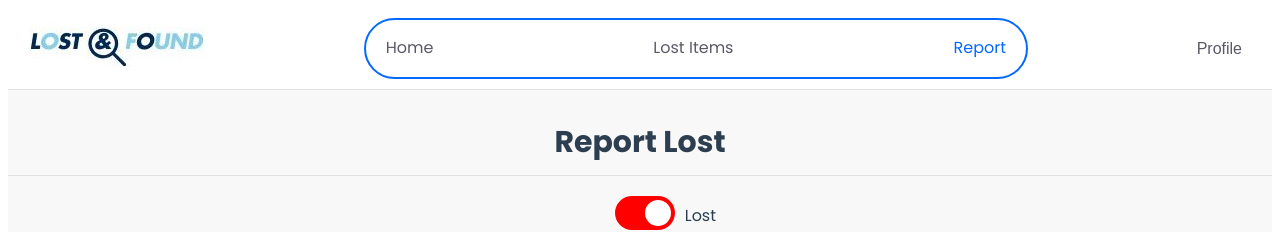
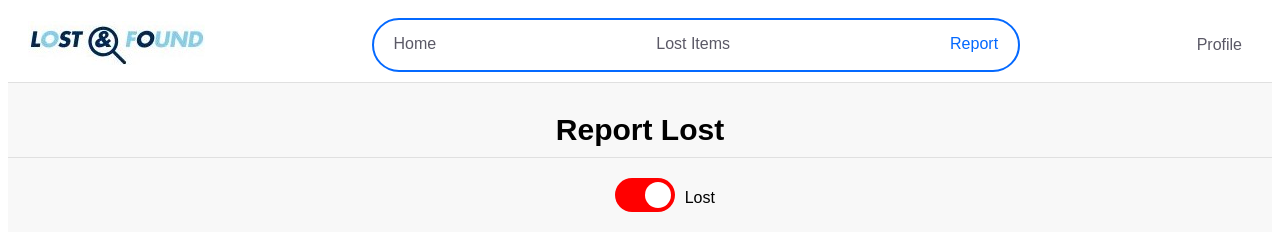
Before and after one commit to DevMohith/Lost-and-Found, a Vue app in the folder lostnfoundwebsite/: page /reportLost in a window 1280 px wide. Shown: the top 232 px of the page. Built offline with nearby package versions, Linux system fonts and the light colour scheme; sample sign-in values are in the browser's storage.

Commit message:
Class change

```diff
--- a/lostnfoundwebsite/src/pages/ReportLost.vue
+++ b/lostnfoundwebsite/src/pages/ReportLost.vue
@@ -1,7 +1,6 @@
 <template>
-  <div id="app" class="app">
+  <div id="Report" class="Report">
     <Navbar />
-
     <div class="header">
       <h1 class="title">{{ isReportLost ? "Report Lost" : "Report Found" }}</h1>
       <div class="toggle-wrapper">
@@ -236,7 +235,6 @@ export default {
     },
 
 
-
     handleFileChange(event) {
       const file = event.target.files[0];
 
@@ -466,7 +464,7 @@ export default {
 </script>
 
 <style>
-.app {
+.Report {
   font-family: Arial, sans-serif;
   color: #000;
   background-color: #f8f8f8;
@@ -474,7 +472,7 @@ export default {
   margin: 0;
 }
 
-#app .header h1 {
+#Report .header h1 {
   text-align: center;
 }
 
```
